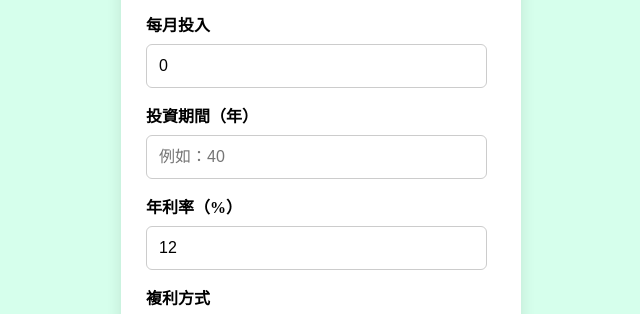
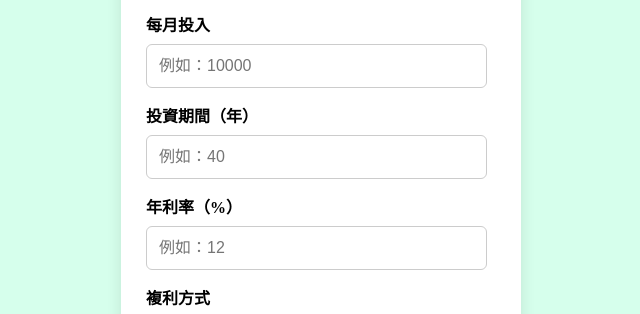
Before and after one commit to Roger2025/roger2022, a plain HTML site: page index.html in a window 1280 px wide. Shown: the part 265-579 px from the top of the page, without its empty margins (319-959 px from the left). Drawn offline with Linux system fonts and the light colour scheme.

Commit message:
將預設value拿掉

```diff
--- a/index.html
+++ b/index.html
@@ -20,13 +20,13 @@
         <input type="number" id="start_money" placeholder="例如：1000000">
 
         <label>每月投入</label>
-        <input type="number" id="month_totle" placeholder="例如：10000" value=0>
+        <input type="number" id="month_totle" placeholder="例如：10000">
 
         <label>投資期間（年）</label>
         <input type="number" id="years" placeholder="例如：40">
 
         <label>年利率（%）</label>
-        <input type="number" id="interest_rate" placeholder="例如：12" value=12>
+        <input type="number" id="interest_rate" placeholder="例如：12">
 
         <label>複利方式</label>
         <select id="compound_mode">
```
